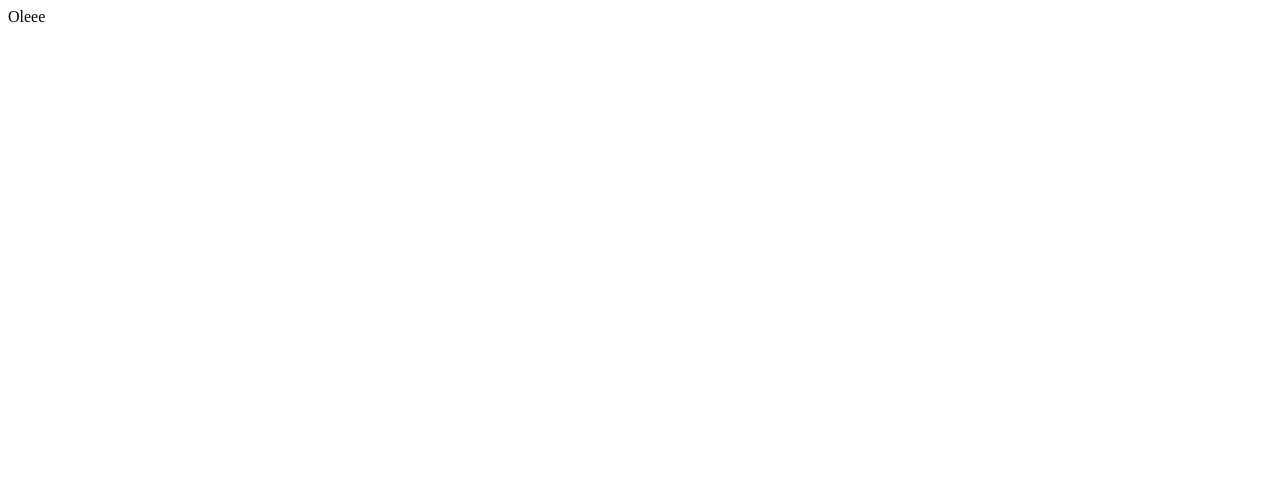
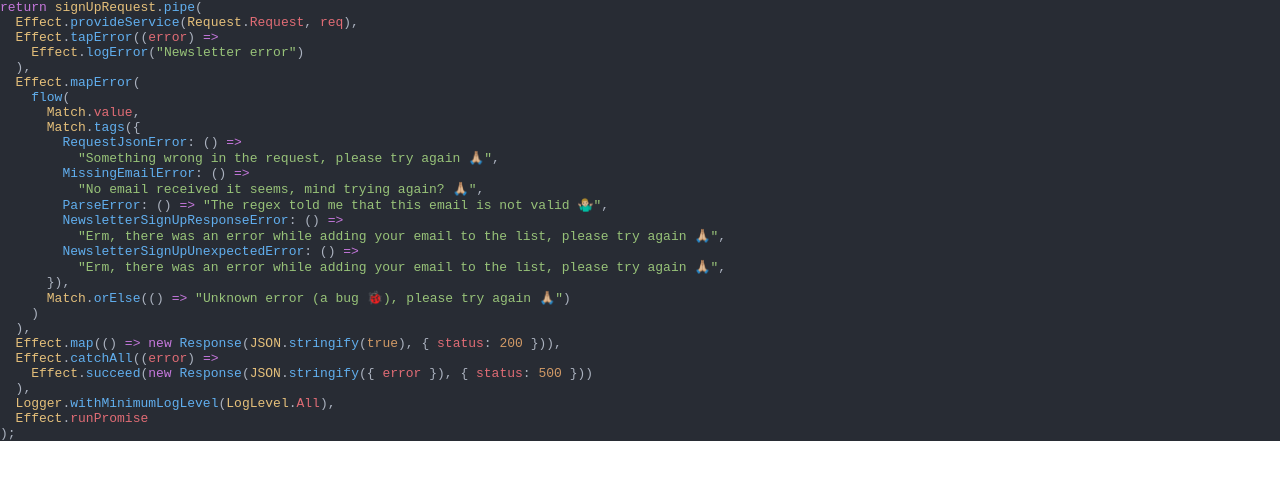
Before and after one commit to SandroMaglione/code-snippets-xstate-editor, a React (Vite) app: page / in a window 1280 px wide. Shown: the top 480 px of the page. Built offline with nearby package versions, Linux system fonts and the light colour scheme.

Commit message:
code snippets out animation

```diff
--- a/package.json
+++ b/package.json
@@ -10,6 +10,8 @@
     "preview": "vite preview"
   },
   "dependencies": {
+    "framer-motion": "^11.0.3",
+    "nanoid": "^5.0.5",
     "react": "^18.2.0",
     "react-dom": "^18.2.0"
   },
@@ -22,6 +24,7 @@
     "eslint": "^8.56.0",
     "eslint-plugin-react-hooks": "^4.6.0",
     "eslint-plugin-react-refresh": "^0.4.5",
+    "shiki": "^1.0.0",
     "typescript": "^5.2.2",
     "vite": "^5.1.0"
   }
--- a/src/App.tsx
+++ b/src/App.tsx
@@ -1,7 +1,115 @@
+import { AnimatePresence, motion } from "framer-motion";
+import { nanoid } from "nanoid";
+import { useState } from "react";
+import { ThemedToken, codeToTokens } from "shiki";
+
+const code = `return signUpRequest.pipe(
+  Effect.provideService(Request.Request, req),
+  Effect.tapError((error) =>
+    Effect.logError("Newsletter error")
+  ),
+  Effect.mapError(
+    flow(
+      Match.value,
+      Match.tags({
+        RequestJsonError: () =>
+          "Something wrong in the request, please try again 🙏🏼",
+        MissingEmailError: () =>
+          "No email received it seems, mind trying again? 🙏🏼",
+        ParseError: () => "The regex told me that this email is not valid 🤷🏼‍♂️",
+        NewsletterSignUpResponseError: () =>
+          "Erm, there was an error while adding your email to the list, please try again 🙏🏼",
+        NewsletterSignUpUnexpectedError: () =>
+          "Erm, there was an error while adding your email to the list, please try again 🙏🏼",
+      }),
+      Match.orElse(() => "Unknown error (a bug 🐞), please try again 🙏🏼")
+    )
+  ),
+  Effect.map(() => new Response(JSON.stringify(true), { status: 200 })),
+  Effect.catchAll((error) =>
+    Effect.succeed(new Response(JSON.stringify({ error }), { status: 500 }))
+  ),
+  Logger.withMinimumLogLevel(LogLevel.All),
+  Effect.runPromise
+);`;
+// const html = await codeToHtml(code, {
+//   lang: "typescript",
+//   theme: "one-dark-pro",
+// });
+
+const { tokens, bg, themeName, fg } = await codeToTokens(code, {
+  lang: "typescript",
+  theme: "one-dark-pro",
+});
+
+interface TokenState {
+  id: string;
+  status: "visible" | "hidden";
+  tokenList: ThemedToken[];
+}
+
+const tokensWithId = tokens.map(
+  (token): TokenState => ({
+    id: nanoid(),
+    status: "visible",
+    tokenList: token,
+  })
+);
+
 export default function App() {
+  const [tokenState, setTokenState] = useState<TokenState[]>(tokensWithId);
+
+  const onHide = (id: string) => {
+    setTokenState((s) =>
+      s.map((ts) =>
+        ts.id !== id
+          ? ts
+          : {
+              ...ts,
+              status: "hidden",
+            }
+      )
+    );
+  };
+
   return (
-    <main>
-      <span>Oleee</span>
-    </main>
+    <div>
+      {/* <main dangerouslySetInnerHTML={{ __html: html }} /> */}
+
+      <pre
+        className={`shiki ${themeName}`}
+        tabIndex={0}
+        style={{
+          backgroundColor: bg,
+          color: fg,
+        }}
+      >
+        <code>
+          {tokenState.map((token) => (
+            <AnimatePresence key={token.id}>
+              {token.status !== "hidden" && (
+                <motion.span
+                  id={token.id}
+                  className="line"
+                  style={{ display: "block" }}
+                  animate={{
+                    opacity: 1,
+                    x: 0,
+                  }}
+                  exit={{ opacity: 0, x: 20 }}
+                  onClick={() => onHide(token.id)}
+                >
+                  {token.tokenList.map((themed, idx) => (
+                    <span key={idx} style={{ color: themed.color }}>
+                      {themed.content}
+                    </span>
+                  ))}
+                </motion.span>
+              )}
+            </AnimatePresence>
+          ))}
+        </code>
+      </pre>
+    </div>
   );
 }
--- a/src/index.css
+++ b/src/index.css
@@ -0,0 +1,6 @@
+*,
+body,
+html {
+  padding: 0;
+  margin: 0;
+}
```
Also changed, not shown: 1 other file (tests, documents, lock files or other folders).
